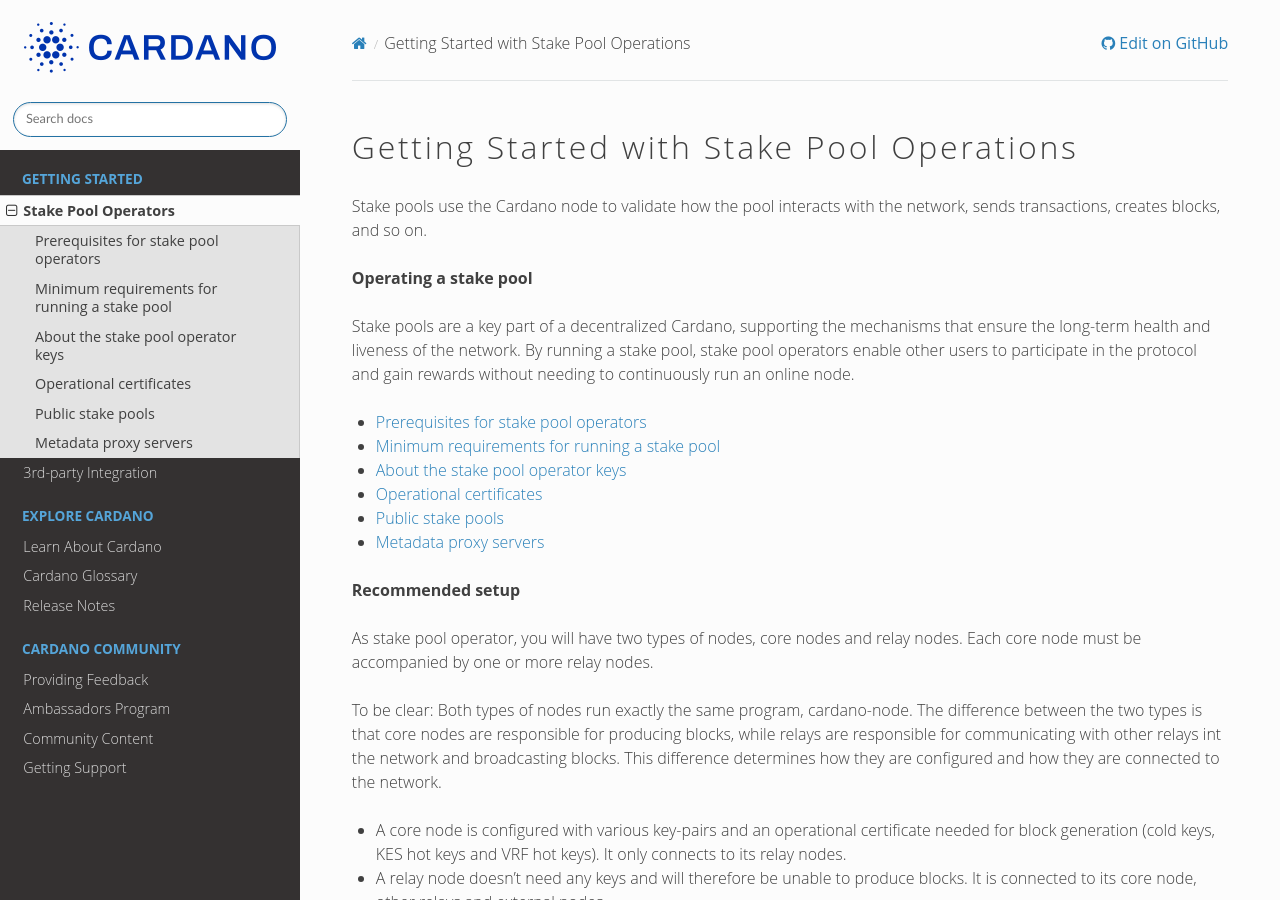
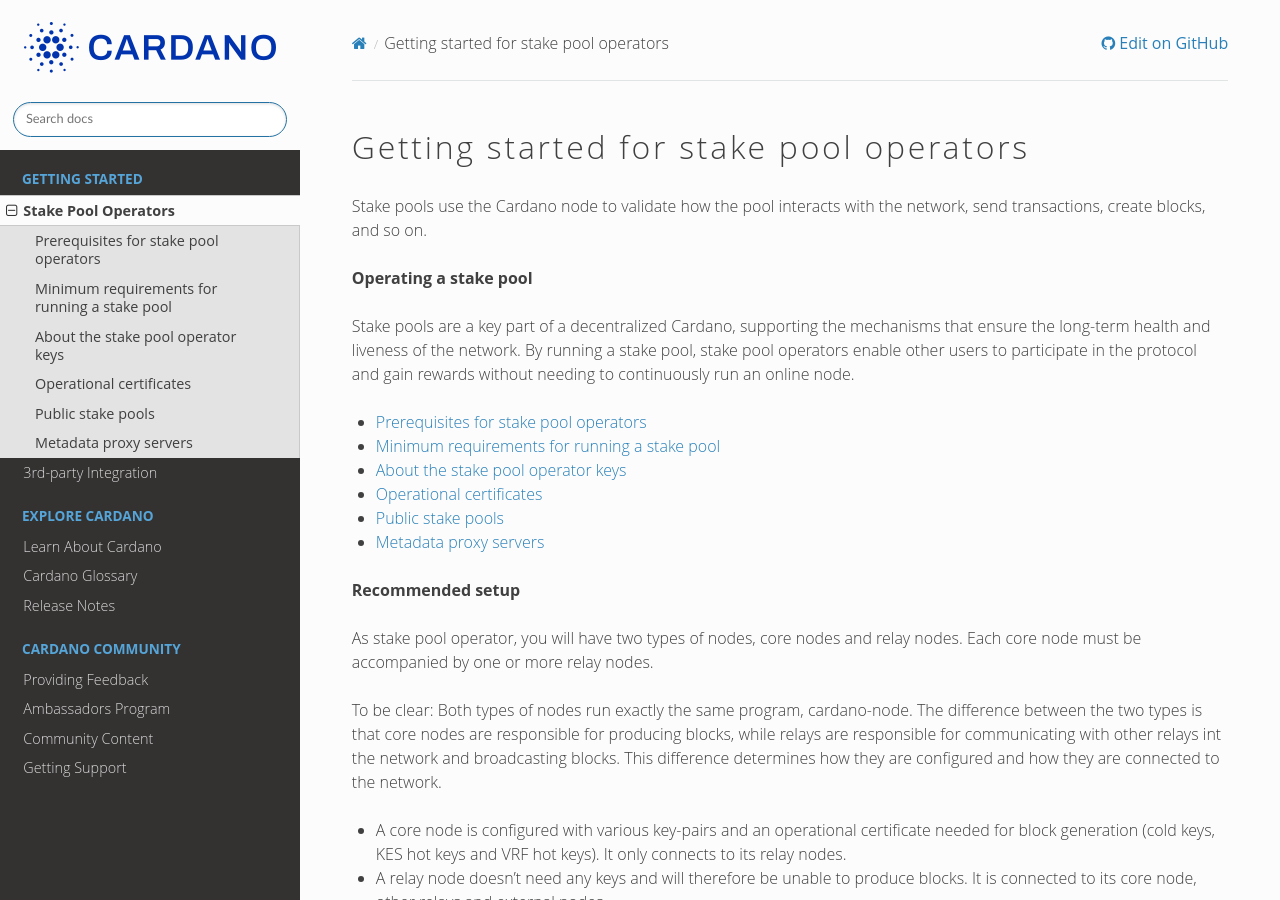
Before and after one commit to input-output-hk/technical-docs, a Sphinx documentation site: the page built from source/getting-started/stake-pool-operators/index.rst, in a window 1280 px wide and 900 px high. Built offline with Sphinx 7.4.7 and the Read the Docs theme 2.0.0, drawn with Linux system fonts in a browser that asks for light colours; pages that are not in the unit, such as notebooks, are missing from menus.

Commit message:
Update index.rst

```diff
--- a/source/getting-started/stake-pool-operators/index.rst
+++ b/source/getting-started/stake-pool-operators/index.rst
@@ -1,7 +1,7 @@
-Getting Started with Stake Pool Operations
+Getting started for stake pool operators
 ==========================================
 
-Stake pools use the Cardano node to validate how the pool interacts with the network, sends transactions, creates blocks, and so on.
+Stake pools use the Cardano node to validate how the pool interacts with the network, send transactions, create blocks, and so on.
 
 **Operating a stake pool**
 
```
